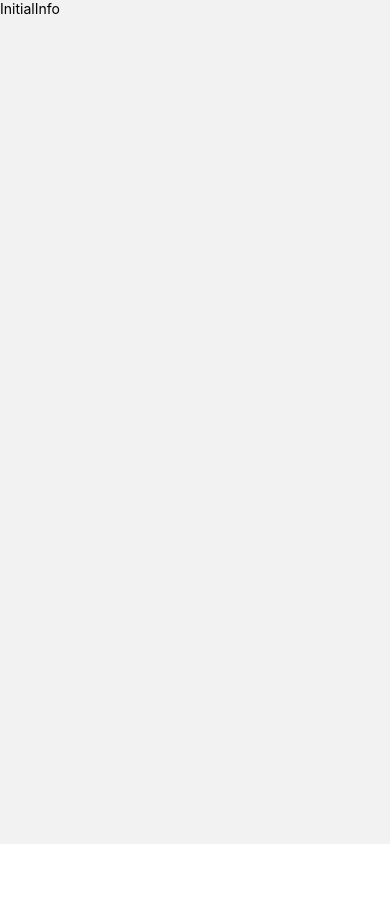
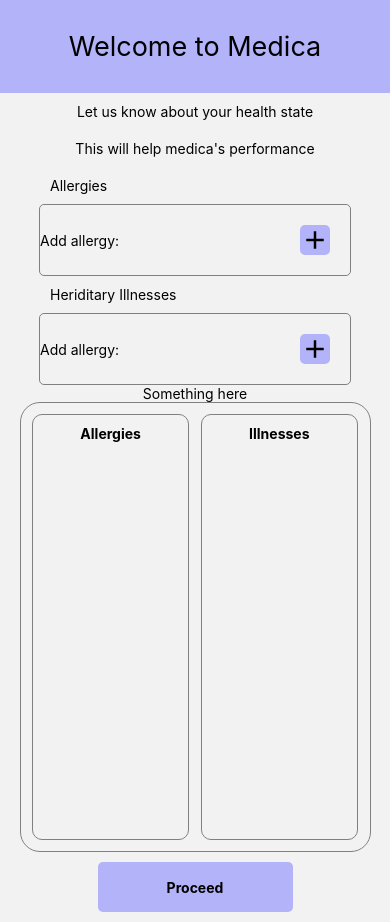
Before and after one commit to Obed47/medicaMobile, a React Native app: screen /initial in a window 390 px wide. Before the commit the page ends 844 px from the top, so only its background shows below. Built offline with nearby package versions, Linux system fonts and the light colour scheme.

Commit message:
can now add and delete allergies and inheritted illnesses

```diff
--- a/package.json
+++ b/package.json
@@ -7,7 +7,7 @@
     "start": "expo start",
     "android": "expo start --android",
     "ios": "expo start --ios",
-    "web": "expo start --web"
+    "offline": "expo start --offline"
   },
   "dependencies": {
     "@babel/preset-env": "^7.1.6",
--- a/screens/initialInfo.jsx
+++ b/screens/initialInfo.jsx
@@ -1,14 +1,211 @@
-import { StyleSheet, Text, View } from "react-native";
-import React from "react";
+import { StyleSheet, Text, TouchableOpacity, View } from "react-native";
+import React, { useState } from "react";
+import { Pressable, ScrollView, TextInput } from "react-native-gesture-handler";
+import MaterialIcons from "@expo/vector-icons/MaterialIcons";
+import FontAwesome from "@expo/vector-icons/FontAwesome";
+const InitialInfo = () => {
+  const [allergies, setAllergies] = useState([]);
+  const [illnesses, setIllnesses] = useState([]);
+  const [currentIllness, setCurrentIllness] = useState("");
+  const [currentAllergy, setCurrentAllergy] = useState("");
+  const addAllergy = (newAllergy) => {
+    setAllergies([...allergies, newAllergy]);
+  };
+  const addIllness = (newIllness) => {
+    setIllnesses([...illnesses, newIllness]);
+  };
+  const deleteAllergy = (allergyName) => {
+    setAllergies(allergies.filter((item) => item != allergyName));
+  };
+  const deleteIllness = (illnessName) => {
+    setIllnesses(illnesses.filter((item) => item != illnessName));
+  };
+  return (
+    <ScrollView>
+      <View>
+        <View>
+          <Text style={styles.header}>Welcome to Medica</Text>
+        </View>
+        <View>
+          <Text style={styles.headText}>
+            Let us know about your health state
+          </Text>
+          <Text style={styles.headText}>
+            This will help medica's performance
+          </Text>
+        </View>
+        <View>
+          <Text style={styles.subtitle}>Allergies</Text>
+          <View style={styles.textInputContainer}>
+            <TextInput
+              onChangeText={(e) => setCurrentAllergy(e)}
+              style={styles.textInput}
+              placeholder="Add allergy:"
+            />
+            <Pressable
+              onPress={() => addAllergy(currentAllergy)}
+              style={styles.addButton}
+            >
+              <MaterialIcons name="add" size={30} color="black" />
+            </Pressable>
+          </View>
 
-const InitialInfo = () => {
-  return (
-    <View>
-      <Text>InitialInfo</Text>
-    </View>
+          <Text style={styles.subtitle}>Heriditary Illnesses</Text>
+          <View style={styles.textInputContainer}>
+            <TextInput
+              onChangeText={(e) => setCurrentIllness(e)}
+              style={styles.textInput}
+              placeholder="Add allergy:"
+            />
+            <Pressable
+              onPress={() => addIllness(currentIllness)}
+              style={styles.addButton}
+            >
+              <MaterialIcons name="add" size={30} color="black" />
+            </Pressable>
+          </View>
+        </View>
+        <Text style={{ textAlign: "center", padding: "10" }}>
+          Something here
+        </Text>
+        <View>
+          <View style={styles.addedAll}>
+            <View style={styles.allergies}>
+              <Text style={styles.title}>Allergies</Text>
+              {allergies.map((item) => {
+                return (
+                  <View style={styles.oneItem} key={item}>
+                    <Text>{item}</Text>
+                    <FontAwesome
+                      onPress={() => deleteAllergy(item)}
+                      name="remove"
+                      size={20}
+                      color="red"
+                    />
+                  </View>
+                );
+              })}
+            </View>
+            <View style={styles.illnesses}>
+              <Text style={styles.title}>Illnesses</Text>
+              {illnesses.map((item) => {
+                return (
+                  <View style={styles.oneItem} key={item}>
+                    <Text>{item}</Text>
+                    <FontAwesome
+                      onPress={() => deleteIllness(item)}
+                      name="remove"
+                      size={20}
+                      color="red"
+                    />
+                  </View>
+                );
+              })}
+            </View>
+          </View>
+        </View>
+      </View>
+      <TouchableOpacity style={styles.button}>
+        <Text
+          style={{ margin: "auto", textAlign: "center", fontWeight: "bold" }}
+        >
+          Proceed
+        </Text>
+      </TouchableOpacity>
+    </ScrollView>
   );
 };
 
 export default InitialInfo;
 
-const styles = StyleSheet.create({});
+const styles = StyleSheet.create({
+  header: {
+    alignItems: "center",
+    paddingVertical: 30,
+    textAlign: "center",
+    backgroundColor: "#B3B3FA",
+    fontSize: 27,
+  },
+  headText: {
+    textAlign: "center",
+    paddingVertical: 10,
+    paddingHorizontal: "auto",
+    textAlign: "center",
+  },
+  textInput: {
+    height: 60,
+    width: "80%",
+    margin: "auto",
+    borderRadius: 4,
+  },
+  subtitle: {
+    paddingHorizontal: 50,
+    paddingVertical: 10,
+    color: "black",
+  },
+  textInputContainer: {
+    flexDirection: "row",
+    alignItems: "center",
+    width: "80%",
+    alignSelf: "center",
+    borderWidth: 1,
+    borderColor: "gray",
+    borderRadius: 5,
+  },
+  addButton: {
+    margin: 20,
+    backgroundColor: "#B3B3FA",
+    borderRadius: 5,
+  },
+  addedAll: {
+    width: "90%",
+    height: 450,
+    borderWidth: 1,
+    alignSelf: "center",
+    borderColor: "gray",
+    borderRadius: 20,
+    flexDirection: "row",
+    alignItems: "center",
+    justifyContent: "space-evenly",
+  },
+  allergies: {
+    width: "45%",
+    height: "95%",
+    borderWidth: 1,
+    borderColor: "gray",
+    borderRadius: 10,
+  },
+  illnesses: {
+    width: "45%",
+    height: "95%",
+    borderWidth: 1,
+    borderColor: "gray",
+    borderRadius: 10,
+  },
+  button: {
+    width: "50%",
+    height: 50,
+    backgroundColor: "#B3B3FA",
+    alignSelf: "center",
+    textAlign: "center",
+    fontWeight: "bold",
+    borderRadius: 5,
+    margin: 10,
+  },
+  title: {
+    textAlign: "center",
+    fontWeight: "bold",
+    paddingTop: 10,
+  },
+  oneItem: {
+    borderWidth: 1,
+    borderColor: "gray",
+    padding: 10,
+    width: "90%",
+    alignSelf: "center",
+    margin: 5,
+    borderRadius: 3,
+    flexDirection: "row",
+    justifyContent: "space-between",
+  },
+});
--- a/screens/onloarding.jsx
+++ b/screens/onloarding.jsx
@@ -5,6 +5,7 @@ const OnboardingScreen = ({ navigation }) => {
   return (
     <View style={styles.container}>
       <Onboarding
+        //the following code permits navigation to the initial path when the onboading is done
         onDone={() => navigation.navigate("initial")}
         pages={[
           //page 1
```
